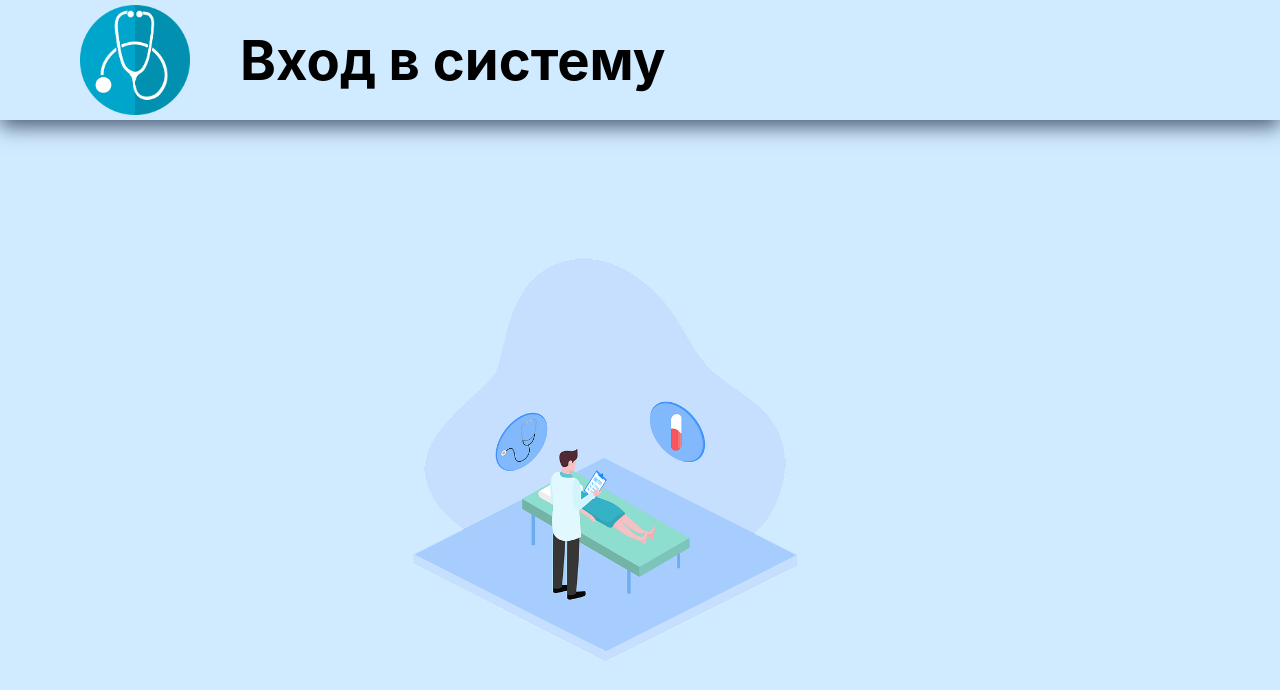
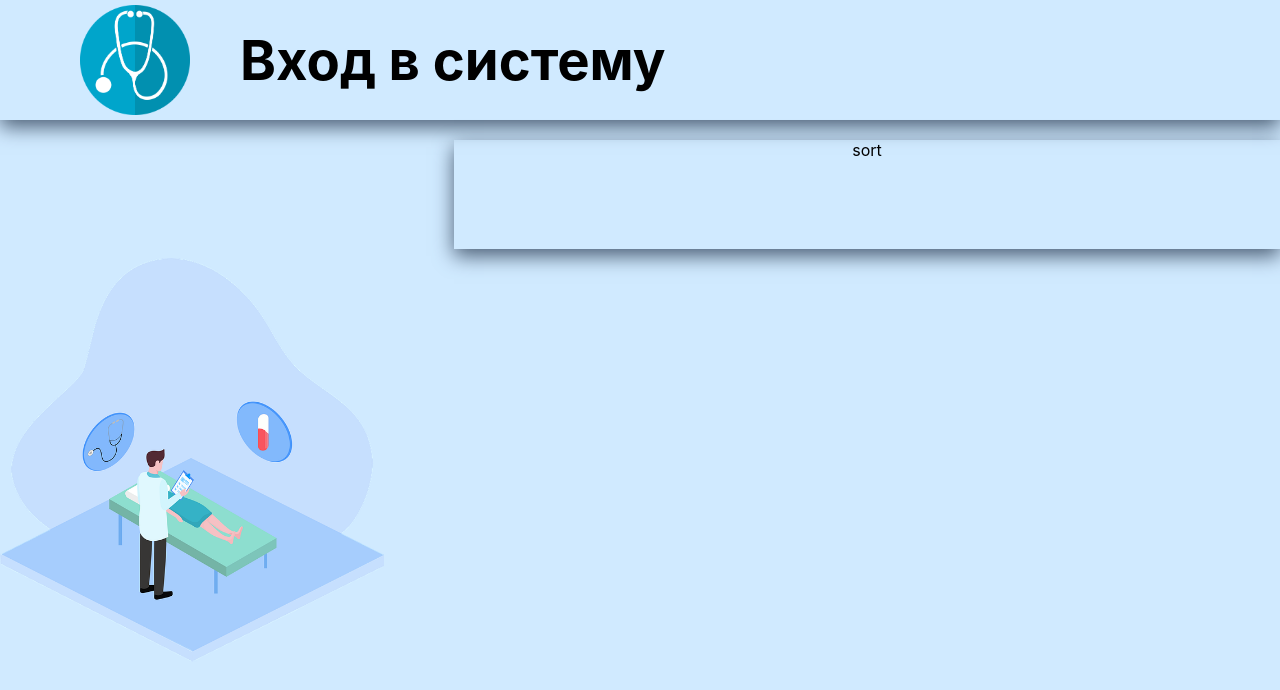
Before and after one commit to Olesya987/Hospital-front, a React (Create React App) app: page /appointments in a window 1280 px wide. Shown: the top 690 px of the page. Built offline with nearby package versions, Linux system fonts and the light colour scheme.

Commit message:
correct comments

```diff
--- a/src/Appointments/Appointments.js
+++ b/src/Appointments/Appointments.js
@@ -1,11 +1,12 @@
 import React, { useState } from "react";
 import { Route, Switch, useHistory, Redirect } from "react-router-dom";
-
+import Sort from "../Sort/Sort";
+import "./Appointments.scss";
 const Appointments = ({ setAuthReg }) => {
   const history = useHistory();
   return (
-    <div>
-
+    <div className="appoint-main">
+      <Sort />
       {/* <form>
         <div>
           <label>Login:</label>
--- /dev/null
+++ b/src/Appointments/Appointments.scss
@@ -0,0 +1,5 @@
+.appoint-main{
+  height: 100%;
+  width: 100%;
+  // background-color: aquamarine;
+}
--- a/src/Auth/Auth.js
+++ b/src/Auth/Auth.js
@@ -62,14 +62,14 @@ const Auth = ({ setAuthReg }) => {
     e.preventDefault();
     const formData = new FormData(e.target);
     if (
-      formData.get("input-login").length != 0 &&
-      formData.get("input-password").length != 0
+      formData.get("input-login").length !== 0 &&
+      formData.get("input-password").length !== 0
     ) {
-      console.log(values.login);
+      const { login, password } = values;
       await axios
         .post("http://localhost:8080/user/get", {
-          login: values.login,
-          password: values.password,
+          login,
+          password,
         })
         .then((res) => {
           const { login, token } = res.data;
@@ -89,19 +89,15 @@ const Auth = ({ setAuthReg }) => {
           });
         })
         .catch((err) => {
-          if (err.response.status === 450) {
-            console.log(values.login);
-            setState({
-              open: true,
-              text: "Пользователя с таким логином не существует",
-            });
-          }
-          if (err.response.status === 440) {
-            setState({
-              open: true,
-              text: "Введен неверный пароль",
-            });
-          }
+          setState({
+            open: true,
+            text:
+              err.response.status === 450
+                ? "Пользователя с таким логином не существует"
+                : err.response.status === 440
+                ? "Введен неверный пароль"
+                : "",
+          });
         });
     } else {
       setState({
@@ -112,7 +108,7 @@ const Auth = ({ setAuthReg }) => {
   };
 
   return (
-    <div className="main-auth-fild">
+    <div className="main-auth-field">
       <h2>Войти в систему</h2>
       <form onSubmit={checkUser}>
         <div className="input-form-auth">
--- a/src/Auth/Auth.scss
+++ b/src/Auth/Auth.scss
@@ -35,7 +35,7 @@ form {
   width: 100%;
 }
 
-.main-auth-fild {
+.main-auth-field {
   width: 30%;
   display: flex;
   flex-direction: column;
--- a/src/Reg/Reg.scss
+++ b/src/Reg/Reg.scss
@@ -35,7 +35,7 @@ form {
   width: 100%;
 }
 
-.main-reg-fild {
+.main-reg-field {
   width: 30%;
   display: flex;
   flex-direction: column;
--- /dev/null
+++ b/src/Sort/Sort.js
@@ -0,0 +1,13 @@
+import React, { useState } from "react";
+import { Route, Switch, useHistory, Redirect } from "react-router-dom";
+import "./Sort.scss";
+const Sort = () => {
+  return (
+  <div className='sort-main'>
+    sort
+
+  </div>
+  );
+};
+
+export default Sort;
--- /dev/null
+++ b/src/Sort/Sort.scss
@@ -0,0 +1,6 @@
+.sort-main{
+  height: 16%;
+  width: 100%;
+  margin: 20px 0;
+  box-shadow: 0px 7px 19px 0px #4b5e75;
+}
```
